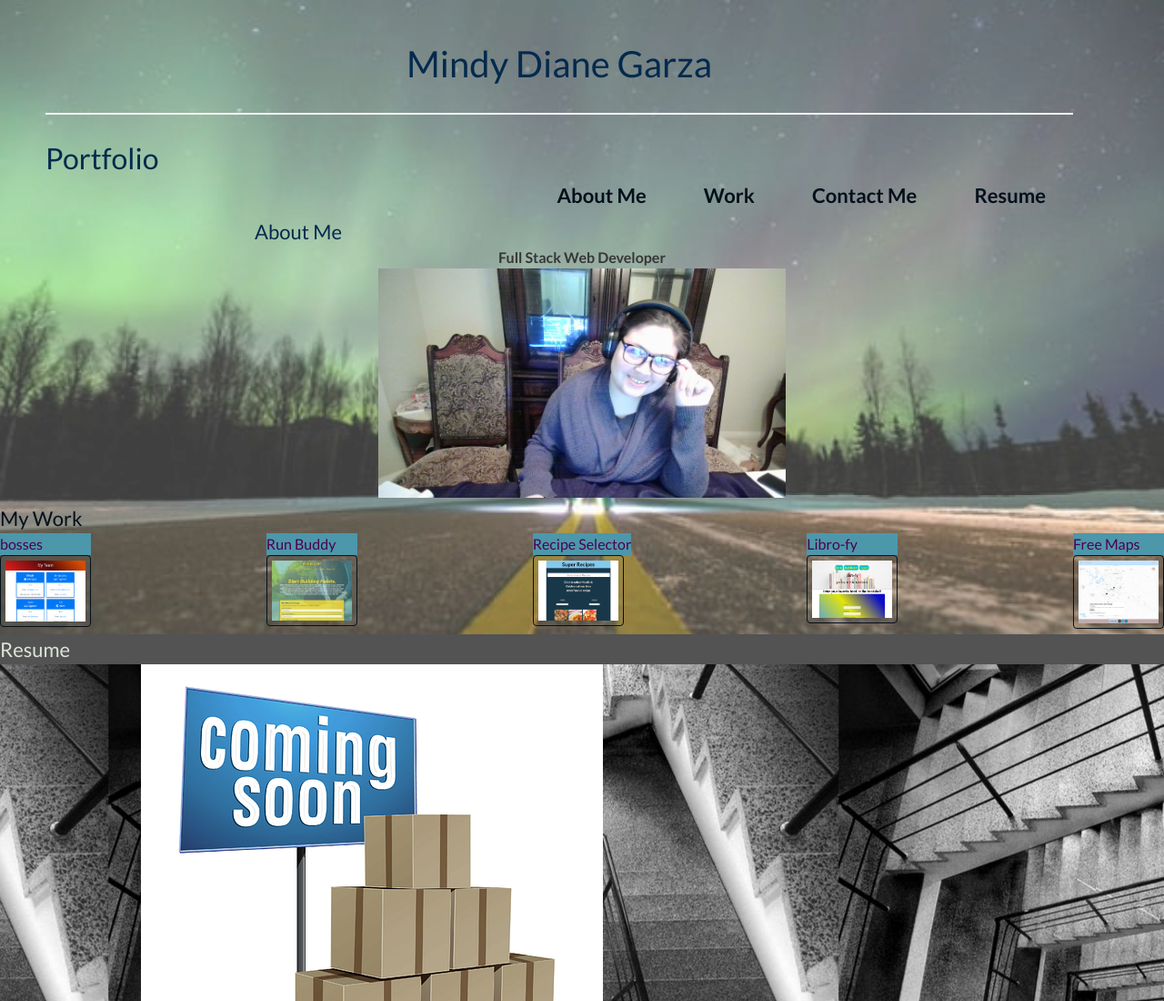
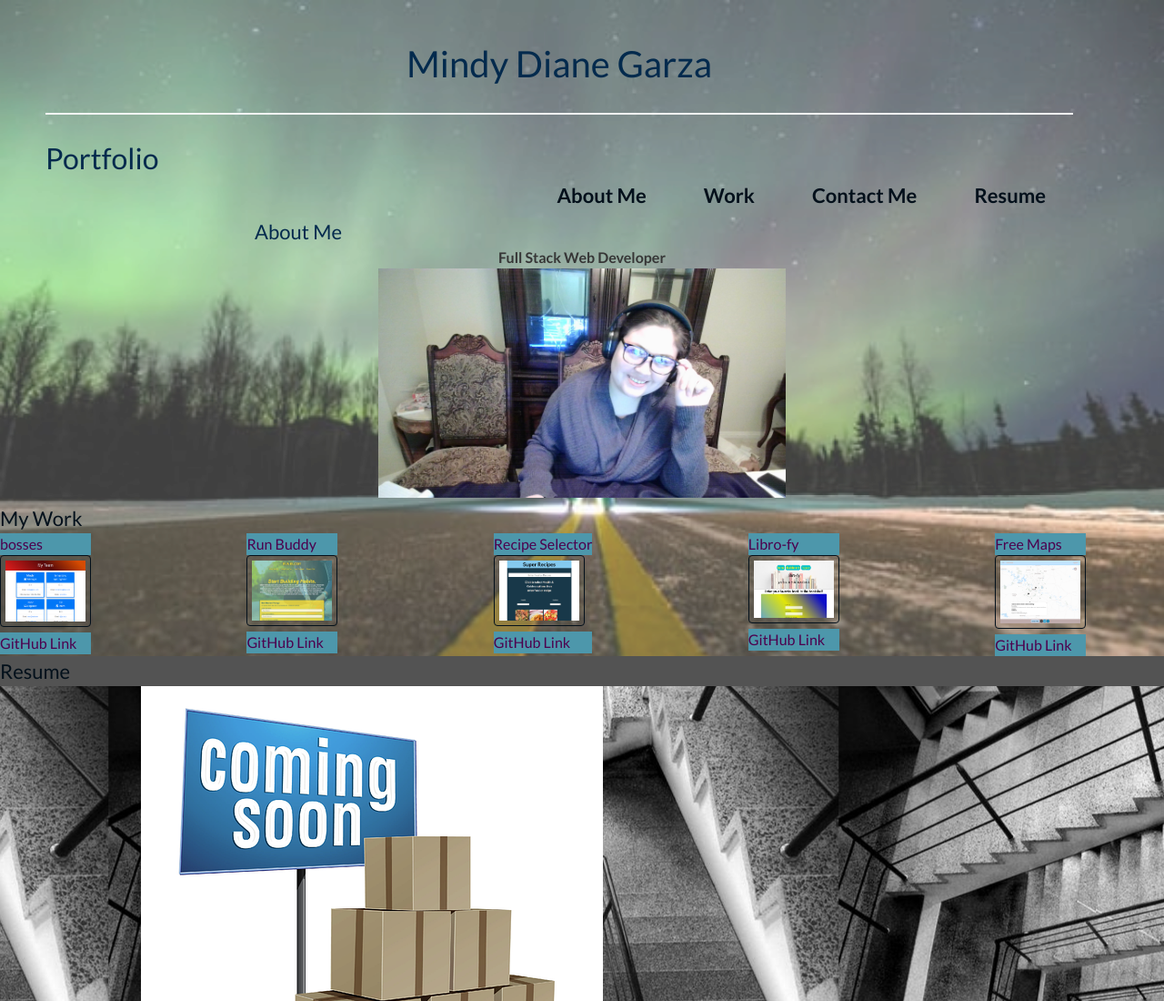
Before and after one commit to Mindydiane/Portfolio, a plain HTML site: page index.html in a window 1280 px wide. Shown: the top 1100 px of the page at 91% size. Drawn offline with nearby package versions, Linux system fonts and the light colour scheme.

Commit message:
github link setup

```diff
--- a/index.html
+++ b/index.html
@@ -52,36 +52,57 @@
     <section id="work">
       <h3 class="towork">My Work</h3>
       <nav class="mywork">
+
+        <div>
           <a href="https://mindydiane.github.io/bosses/"
             ><h5>bosses</h5>
             <img src="./assets/images/boss.png" alt="bosses"
           /></a>
+          <a href=""
+          ><h5>GitHub Link</h5>
+        </div>
 
+        <div>
           <a href="https://mindydiane.github.io/run-buddy/"
             ><h5>Run Buddy</h5>
             <img src="./assets/images/run-buddy.png" alt="Run Buddy Website Link"
           /></a>
+          <a href=""
+          ><h5>GitHub Link</h5>
+        </div>
 
+        <div>
           <a href="https://mindydiane.github.io/recipe-selector/"
             ><h5>Recipe Selector</h5>
             <img
               src="./assets/images/recipe-selector.png"
               alt="Recipe Selector Website Link"
           /></a>
+          <a href=""
+          ><h5>GitHub Link</h5>
+        </div>
 
+        <div>
           <a href="https://infinite-ravine-50293.herokuapp.com/"
             ><h5>Libro-fy</h5>
             <img
               src="./assets/images/libro-fy.herokuapp.png"
               alt="Libro-fy Website Link"
           /></a>
+          <a href=""
+          ><h5>GitHub Link</h5>
+        </div>
 
+        <div>
           <a href="https://tranquil-garden-66594.herokuapp.com/"
             ><h5>Free Maps</h5>
             <img
               src="./assets/images/free-maps.png"
               alt="find free stuff on free maps website link"
           /></a>
+          <a href=""
+          ><h5>GitHub Link</h5>
+        </div>
       </nav>
     </section>
 
```
Lines whose indentation alone changed are shown as unchanged.
